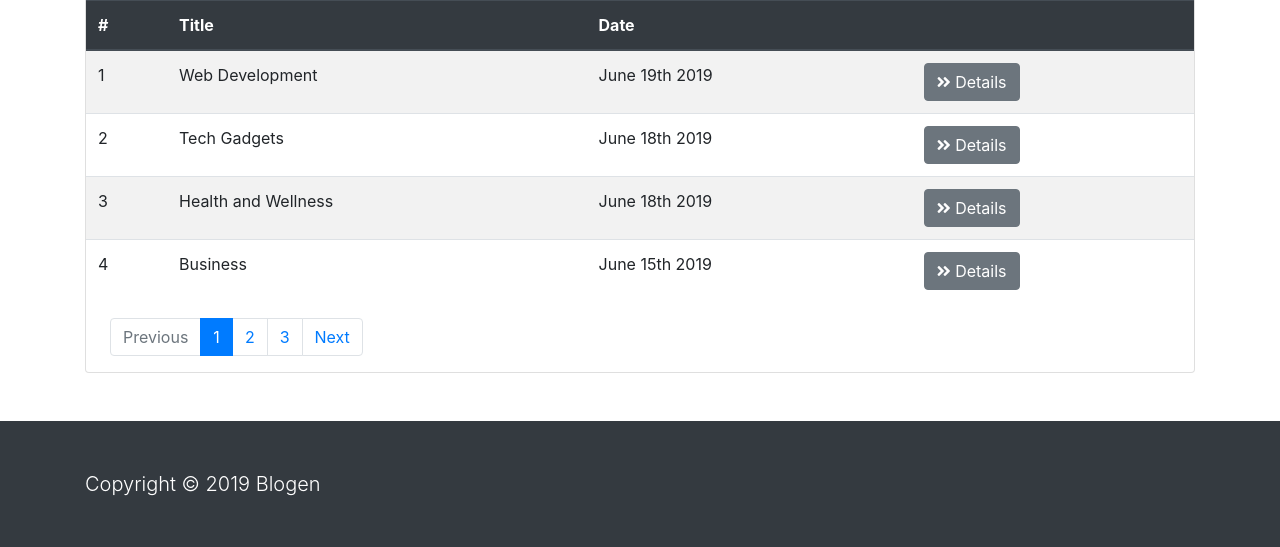
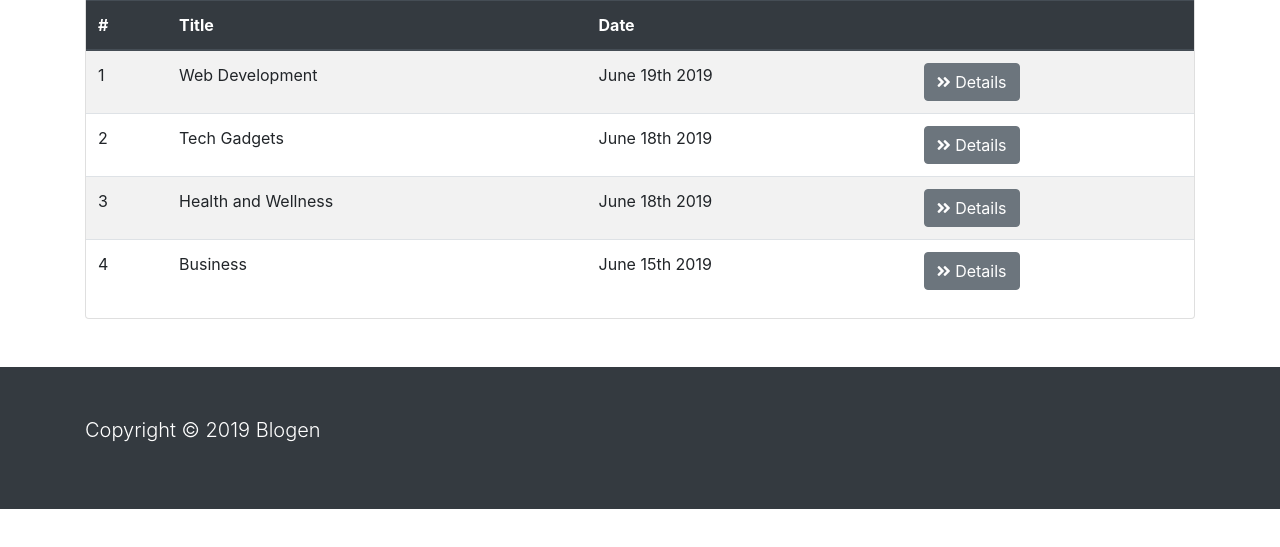
Before and after one commit to ejohann/blogen, a plain HTML site: page categories.html in a window 1280 px wide. Shown: the part 285-832 px from the top of the page. After the commit the page ends 800 px from the top, so only its background shows below. Drawn offline with nearby package versions, Linux system fonts and the light colour scheme.

Commit message:
Remove pagination

```diff
--- a/categories.html
+++ b/categories.html
@@ -147,27 +147,6 @@
             </tbody>
           </table>
 
-          <!-- PAGINATION -->
-          <nav class="ml-4">
-              <ul class="pagination">
-                  <li class="page-item disabled">
-                      <a href="#" class="page-link">Previous</a>
-                  </li>
-                  <li class="page-item active">
-                    <a href="#" class="page-link">1</a>
-                  </li>
-                  <li class="page-item">
-                    <a href="#" class="page-link">2</a>
-                  </li>
-                  <li class="page-item">
-                    <a href="#" class="page-link">3</a>
-                  </li>
-                  <li class="page-item">
-                    <a href="#" class="page-link">Next</a>
-                  </li>
-              </ul>
-          </nav>
-
         </div>
       </div>
 
```
